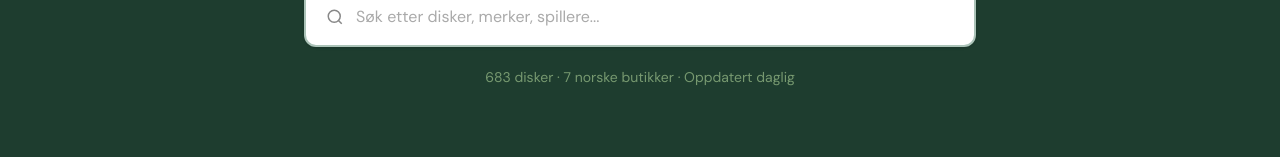
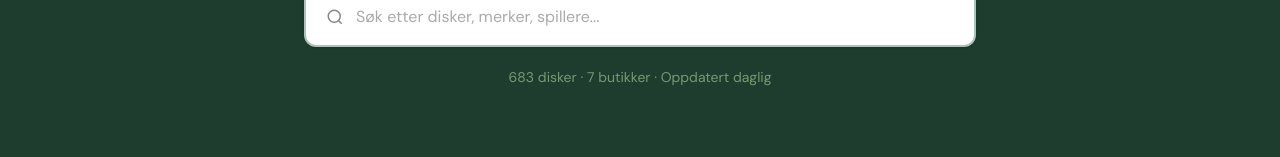
Before and after one commit to cracchus-Tiberius/discdrop, a Next.js app: page / in a window 1280 px wide. Shown: the part 376-533 px from the top of the page. Built offline with nearby package versions, Linux system fonts and the light colour scheme.

Commit message:
fix(home): drop misleading "norske" from store count
Two of the seven stores tracked (Discexpress, Rocketdiscs) are Swedish.
Just say "X butikker" — the store list itself reveals which are which.

```diff
--- a/app/disc-drop-home.tsx
+++ b/app/disc-drop-home.tsx
@@ -313,7 +313,7 @@ function Hero() {
       />
 
       <p className="mt-5 text-sm text-[#9DC08B]/70">
-        {discs.length} disker · {Object.keys(scrapedPrices.stores).length} norske butikker · Oppdatert daglig
+        {discs.length} disker · {Object.keys(scrapedPrices.stores).length} butikker · Oppdatert daglig
       </p>
     </section>
   );
```
